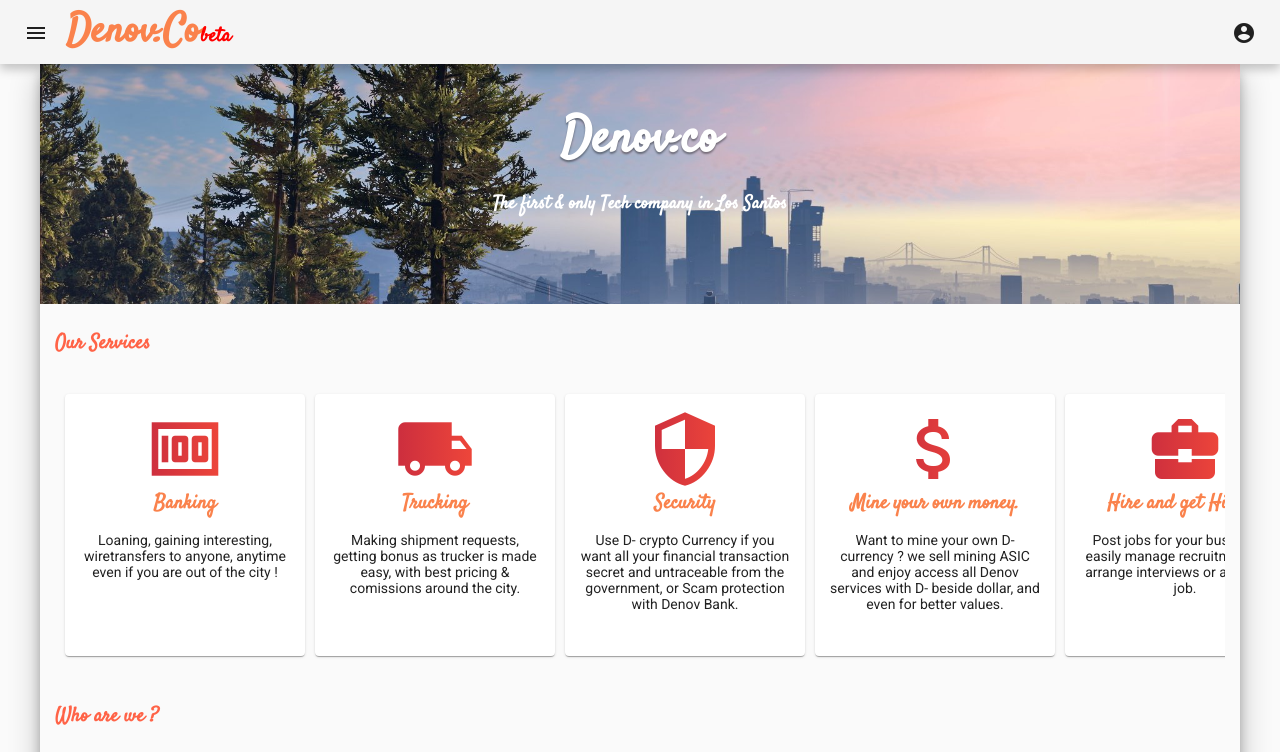
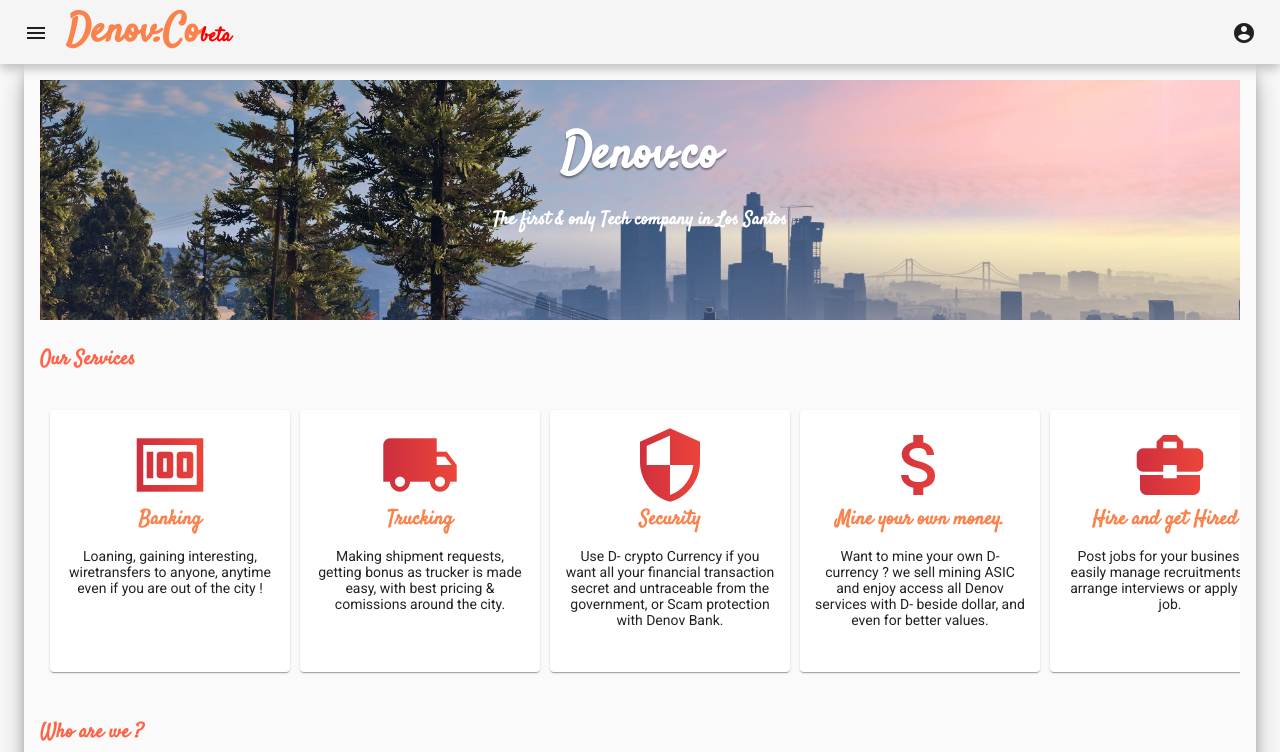
Before and after one commit to prograTammz/Denov-Angular, an Angular app: page /home in a window 1280 px wide. Shown: the top 752 px of the page. Built offline with nearby package versions, Linux system fonts and the light colour scheme.

Commit message:
Fixes to page offset: Padding & min-height 100%

```diff
--- a/src/app/navigation/navigation.component.css
+++ b/src/app/navigation/navigation.component.css
@@ -36,7 +36,9 @@ mat-sidenav{
     margin-top: 64px;
     margin-left: auto;
     margin-right: auto;
+    padding: 16px;
     max-width: 1200px;
+    min-height: calc(100vh - 112px);
     box-shadow: 0 14px 28px rgba(0,0,0,0.25), 0 10px 10px rgba(0,0,0,0.22);
 }
 @media only screen and (max-width: 600px){
@@ -106,6 +108,9 @@ mat-list-item.disabled{
     #bottomNavBar{
         display: none;
     }
+    .page-content{
+        min-height: calc(100vh - 64px);
+    }
 }
 
 .bottomNavElm {
--- a/src/app/page/home/home.component.css
+++ b/src/app/page/home/home.component.css
@@ -25,7 +25,7 @@
     font-family: Satisfy;
 }
 section{
-    padding: 5px 15px;
+    padding: 5px 0px;
 }
 section h3{
     font-family: Satisfy;
```
